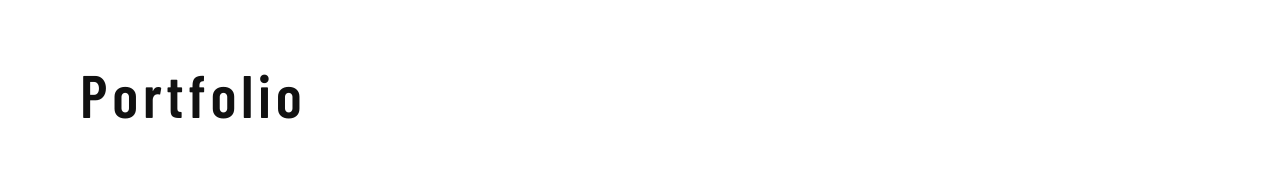
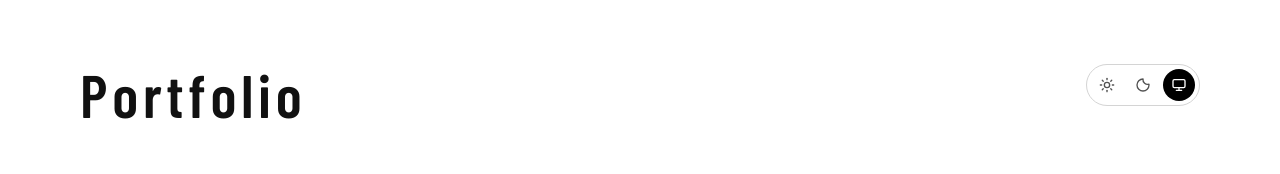
Before and after one commit to hamltail/hub, a Next.js app: page / in a window 1280 px wide. Shown: the top 174 px of the page. Built offline with nearby package versions, Linux system fonts and the light colour scheme.

Commit message:
next-themesを導入しテーマ切り替えに対応

```diff
--- a/package.json
+++ b/package.json
@@ -16,6 +16,7 @@
   },
   "dependencies": {
     "next": "16.2.10",
+    "next-themes": "^0.4.6",
     "react": "19.2.4",
     "react-dom": "19.2.4"
   },
--- a/src/app/globals.css
+++ b/src/app/globals.css
@@ -1,6 +1,8 @@
 @import "tailwindcss";
 
 :root {
+  color-scheme: light;
+
   --background: #ffffff;
   --foreground: #111111;
 
@@ -10,6 +12,20 @@
 
   --primary: #000000;
   --primary-foreground: #ffffff;
+}
+
+.dark {
+  color-scheme: dark;
+
+  --background: #111111;
+  --foreground: #f5f5f5;
+
+  --surface: #1c1c1c;
+  --border: #404040;
+  --muted: #a3a3a3;
+
+  --primary: #f5f5f5;
+  --primary-foreground: #111111;
 }
 
 @theme inline {
--- a/src/app/layout.tsx
+++ b/src/app/layout.tsx
@@ -1,5 +1,7 @@
 import type { Metadata } from "next";
 import { Barlow_Condensed, Noto_Sans_JP } from "next/font/google";
+
+import ThemeProvider from "@/components/ThemeProvider";
 
 import "./globals.css";
 
@@ -49,9 +51,12 @@ export default function RootLayout({
   return (
     <html
       lang="ja"
+      suppressHydrationWarning
       className={`${notoSansJP.variable} ${barlowCondensed.variable}`}
     >
-      <body className="bg-background text-foreground">{children}</body>
+      <body className="bg-background text-foreground transition-colors duration-300">
+        <ThemeProvider>{children}</ThemeProvider>
+      </body>
     </html>
   );
 }
--- a/src/components/PortfolioHeader.tsx
+++ b/src/components/PortfolioHeader.tsx
@@ -1,4 +1,5 @@
 import Container from "@/components/Container";
+import ThemeSwitcher from "@/components/ThemeSwitcher";
 
 const externalLinks = [
   {
@@ -19,9 +20,13 @@ export default function PortfolioHeader() {
   return (
     <section className="px-7 pt-8 md:px-11 md:pt-16 min-[1200px]:px-0">
       <Container>
-        <h1 className="font-heading text-6xl font-semibold tracking-[0.08em]">
-          Portfolio
-        </h1>
+        <div className="flex items-start justify-between gap-6">
+          <h1 className="font-heading text-6xl font-semibold tracking-[0.08em]">
+            Portfolio
+          </h1>
+
+          <ThemeSwitcher />
+        </div>
 
         <div className="mt-14">
           <p className="font-heading text-xl font-semibold tracking-wide">
--- /dev/null
+++ b/src/components/ThemeProvider.tsx
@@ -0,0 +1,23 @@
+"use client";
+
+import { type ReactNode } from "react";
+import { ThemeProvider as NextThemesProvider, useTheme } from "next-themes";
+
+type ThemeProviderProps = {
+  children: ReactNode;
+};
+
+export default function ThemeProvider({ children }: ThemeProviderProps) {
+  return (
+    <NextThemesProvider
+      attribute="class"
+      defaultTheme="system"
+      enableSystem
+      storageKey="theme"
+    >
+      {children}
+    </NextThemesProvider>
+  );
+}
+
+export { useTheme };
--- /dev/null
+++ b/src/components/ThemeSwitcher.tsx
@@ -0,0 +1,108 @@
+"use client";
+
+import { useSyncExternalStore } from "react";
+
+import { useTheme } from "@/components/ThemeProvider";
+
+const themes = [
+  {
+    value: "light",
+    label: "ライト",
+    icon: (
+      <svg
+        viewBox="0 0 24 24"
+        fill="none"
+        stroke="currentColor"
+        strokeWidth="2"
+        strokeLinecap="round"
+        strokeLinejoin="round"
+        aria-hidden="true"
+      >
+        <circle cx="12" cy="12" r="4" />
+        <path d="M12 2v2" />
+        <path d="M12 20v2" />
+        <path d="m4.93 4.93 1.41 1.41" />
+        <path d="m17.66 17.66 1.41 1.41" />
+        <path d="M2 12h2" />
+        <path d="M20 12h2" />
+        <path d="m6.34 17.66-1.41 1.41" />
+        <path d="m19.07 4.93-1.41 1.41" />
+      </svg>
+    ),
+  },
+  {
+    value: "dark",
+    label: "ダーク",
+    icon: (
+      <svg
+        viewBox="0 0 24 24"
+        fill="none"
+        stroke="currentColor"
+        strokeWidth="2"
+        strokeLinecap="round"
+        strokeLinejoin="round"
+        aria-hidden="true"
+      >
+        <path d="M12 3a9 9 0 1 0 9 9c0-.46-.04-.92-.1-1.36A7 7 0 0 1 12 3Z" />
+      </svg>
+    ),
+  },
+  {
+    value: "system",
+    label: "システム",
+    icon: (
+      <svg
+        viewBox="0 0 24 24"
+        fill="none"
+        stroke="currentColor"
+        strokeWidth="2"
+        strokeLinecap="round"
+        strokeLinejoin="round"
+        aria-hidden="true"
+      >
+        <rect x="3" y="4" width="18" height="12" rx="2" />
+        <path d="M8 20h8" />
+        <path d="M12 16v4" />
+      </svg>
+    ),
+  },
+] as const;
+
+const subscribe = () => () => {};
+
+export default function ThemeSwitcher() {
+  const { theme, setTheme } = useTheme();
+
+  const mounted = useSyncExternalStore(
+    subscribe,
+    () => true,
+    () => false,
+  );
+
+  return (
+    <div className="border-border bg-surface flex shrink-0 gap-1 rounded-full border p-1">
+      {themes.map((item) => {
+        const isActive = mounted && theme === item.value;
+
+        return (
+          <button
+            key={item.value}
+            type="button"
+            className={`grid size-8 place-items-center rounded-full transition-colors ${
+              isActive
+                ? "bg-primary text-primary-foreground"
+                : "text-muted hover:bg-foreground/10"
+            }`}
+            aria-label={item.label}
+            aria-pressed={isActive}
+            title={item.label}
+            disabled={!mounted}
+            onClick={() => setTheme(item.value)}
+          >
+            <span className="size-4">{item.icon}</span>
+          </button>
+        );
+      })}
+    </div>
+  );
+}
```
Also changed, not shown: 1 other file (tests, documents, lock files or other folders).
